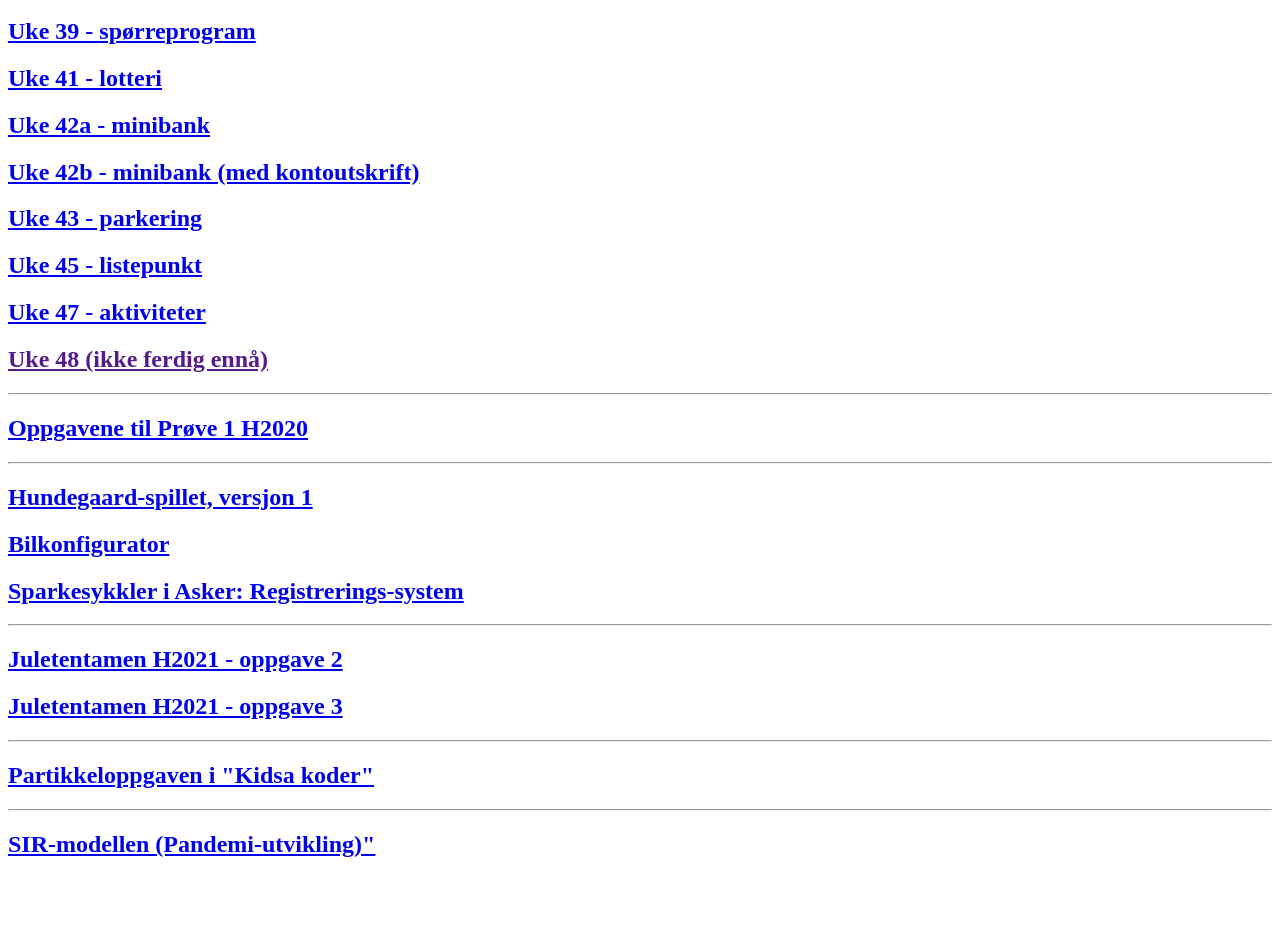
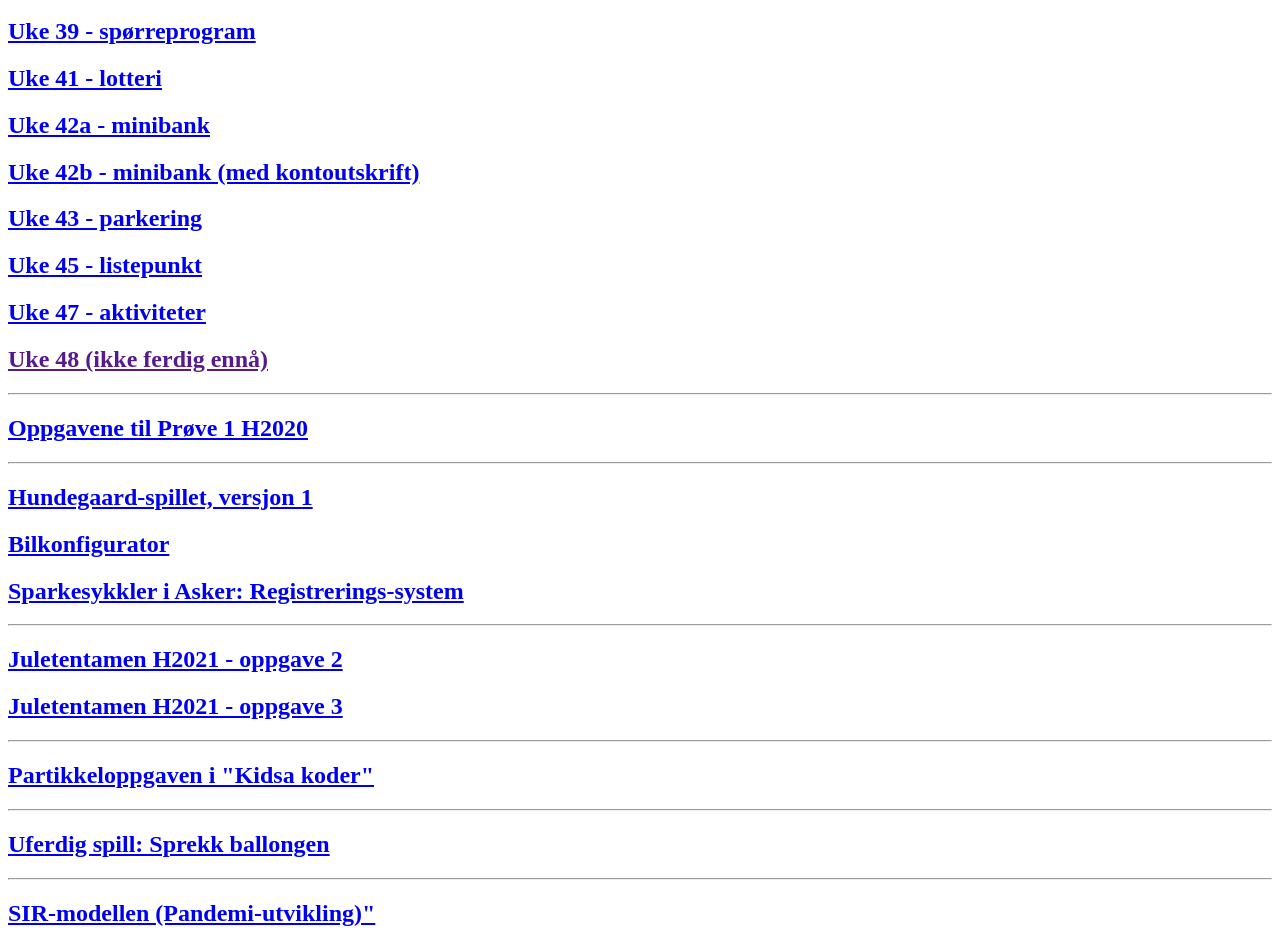
Before and after one commit to helull/IT2-2021, a plain HTML site: page index.html in a window 1280 px wide. Shown: the part 109-1056 px from the top of the page. Before the commit the page ends 987 px from the top, so only its background shows below. Drawn offline with Linux system fonts and the light colour scheme.

Commit message:
Update index.html

```diff
--- a/index.html
+++ b/index.html
@@ -27,6 +27,8 @@
 <hr>
 <h2><a href="partikler.html">Partikkeloppgaven i "Kidsa koder"</a></h2>
 <hr>
+<h2><a href="blipp3.html">Uferdig spill: Sprekk ballongen</a></h2>
+<hr>
 <h2><a href="SIR.html">SIR-modellen (Pandemi-utvikling)"</a></h2>
 </body>
 </html>
```
